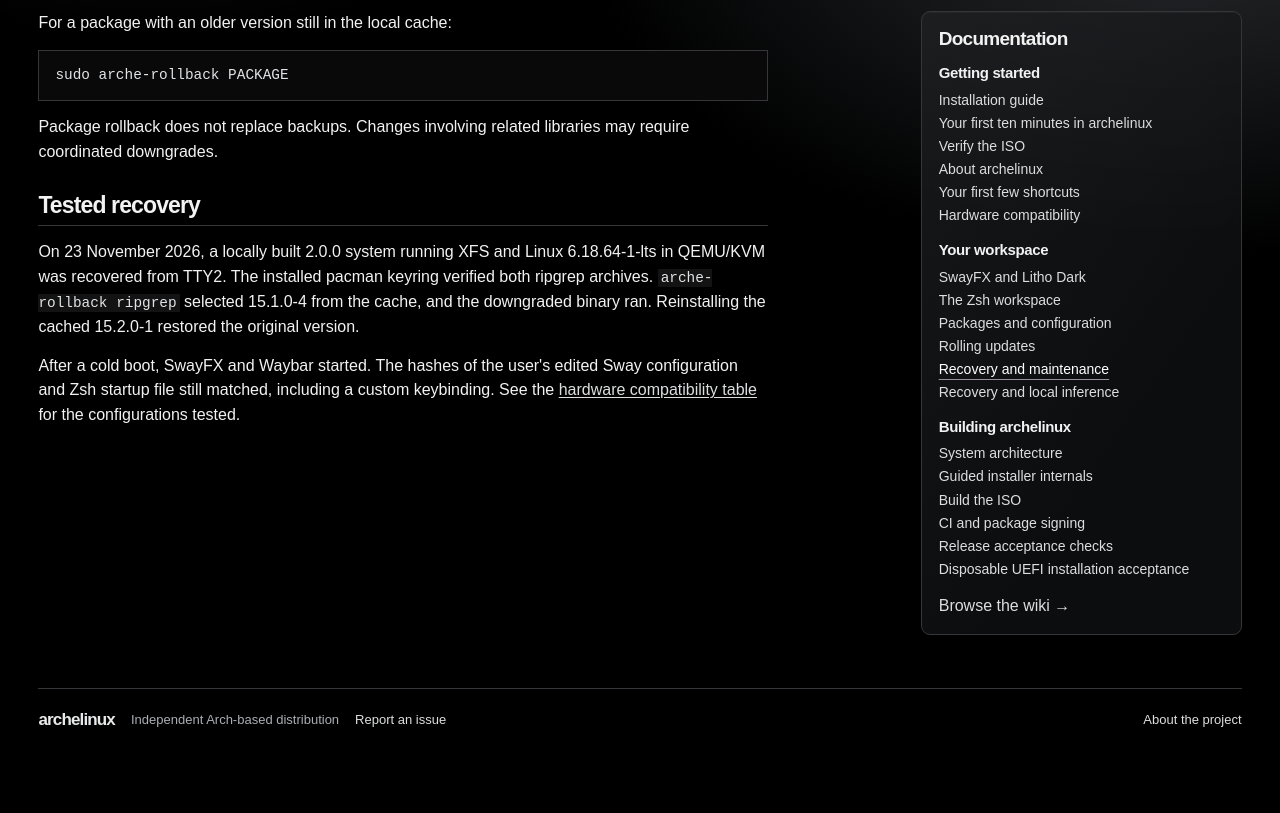
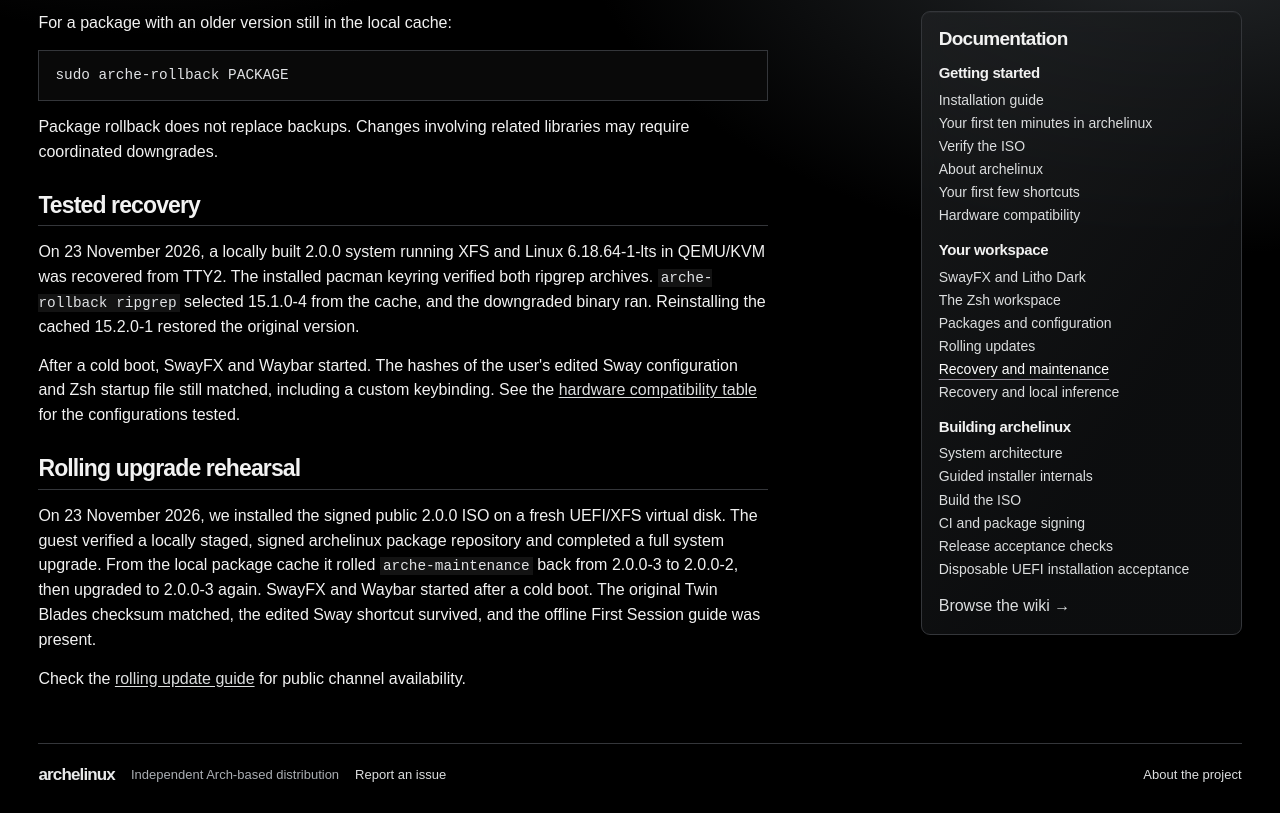
Before and after one commit to archelinux/archelinux.org, a plain HTML site: page wiki/recovery.html in a window 1280 px wide. Shown: the part 246-1059 px from the top of the page. Before the commit the page ends 1003 px from the top, so only its background shows below. Drawn offline with Linux system fonts and the light colour scheme.

Commit message:
Document the verified 2.0.0 rolling upgrade and wallpaper check

```diff
--- a/wiki/recovery.html
+++ b/wiki/recovery.html
@@ -32,6 +32,9 @@ may require coordinated downgrades.</p>
 <h2>Tested recovery</h2>
 <p>On 23 November 2026, a locally built 2.0.0 system running XFS and Linux 6.18.64-1-lts in QEMU/KVM was recovered from TTY2. The installed pacman keyring verified both ripgrep archives. <code>arche-rollback ripgrep</code> selected 15.1.0-4 from the cache, and the downgraded binary ran. Reinstalling the cached 15.2.0-1 restored the original version.</p>
 <p>After a cold boot, SwayFX and Waybar started. The hashes of the user's edited Sway configuration and Zsh startup file still matched, including a custom keybinding. See the <a href="hardware.html">hardware compatibility table</a> for the configurations tested.</p>
+<h2>Rolling upgrade rehearsal</h2>
+<p>On 23 November 2026, we installed the signed public 2.0.0 ISO on a fresh UEFI/XFS virtual disk. The guest verified a locally staged, signed archelinux package repository and completed a full system upgrade. From the local package cache it rolled <code>arche-maintenance</code> back from 2.0.0-3 to 2.0.0-2, then upgraded to 2.0.0-3 again. SwayFX and Waybar started after a cold boot. The original Twin Blades checksum matched, the edited Sway shortcut survived, and the offline First Session guide was present.</p>
+<p>Check the <a href="rolling-updates.html">rolling update guide</a> for public channel availability.</p>
 
 </article>
 </div>
```
Also changed, not shown: 1 other file.
